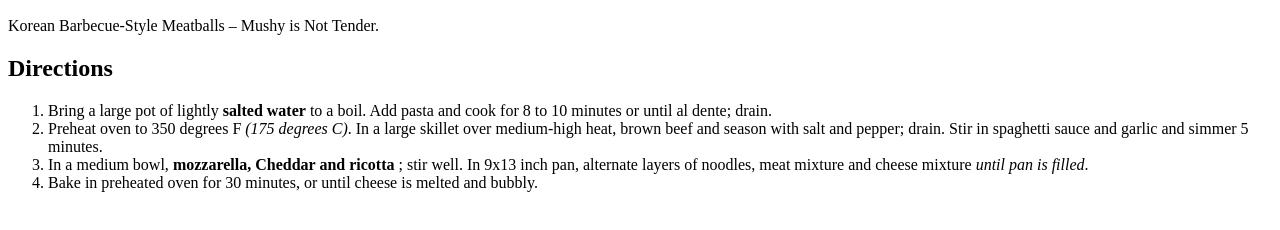
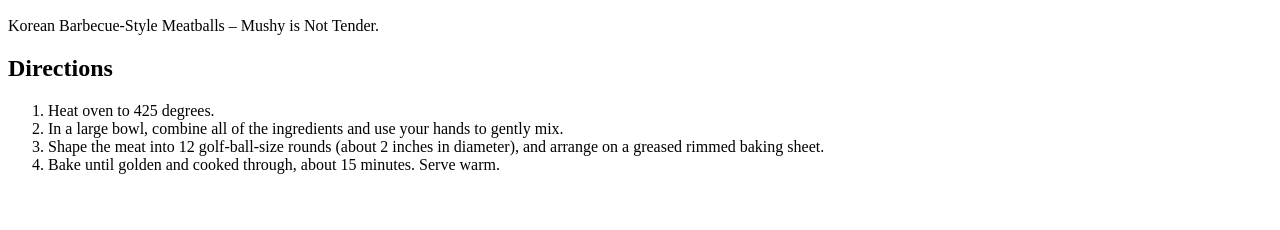
Before and after one commit to MursleenK/Odin-recipes, a plain HTML site: page recipes/kb.html in a window 1280 px wide. Shown: the part 416-646 px from the top of the page. Drawn offline with Linux system fonts and the light colour scheme.

Commit message:
Added recipe steps to kb.html and bw.html

```diff
--- a/recipes/kb.html
+++ b/recipes/kb.html
@@ -17,10 +17,10 @@
 
         <h2>Directions</h2>
         <ol>
-            <li>Bring a large pot of lightly <strong>salted water</strong> to a boil. Add pasta and cook for 8 to 10 minutes or until al dente; drain.</li>
-            <li>Preheat oven to 350 degrees F <em>(175 degrees C)</em>. In a large skillet over medium-high heat, brown beef and season with salt and pepper; drain. Stir in spaghetti sauce and garlic and simmer 5 minutes.</li>
-            <li>In a medium bowl, <strong> mozzarella, Cheddar and ricotta </strong>; stir well. In 9x13 inch pan, alternate layers of noodles, meat mixture and cheese mixture <em>until pan is filled</em>.</li>
-            <li>Bake in preheated oven for 30 minutes, or until cheese is melted and bubbly.</li>
+            <li>Heat oven to 425 degrees.</li>
+            <li>In a large bowl, combine all of the ingredients and use your hands to gently mix.</li>
+            <li>Shape the meat into 12 golf-ball-size rounds (about 2 inches in diameter), and arrange on a greased rimmed baking sheet.</li>
+            <li>Bake until golden and cooked through, about 15 minutes. Serve warm.</li>
         </ol>
 
 
```
Also changed, not shown: recipes/bw.html (+4 -4 lines).
